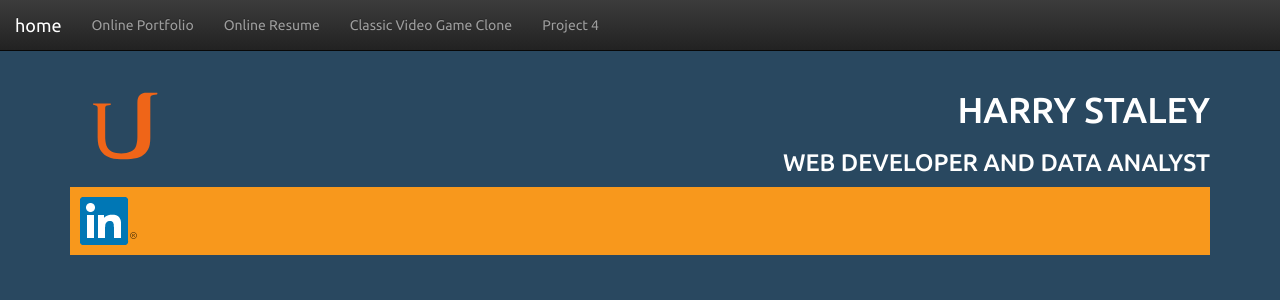
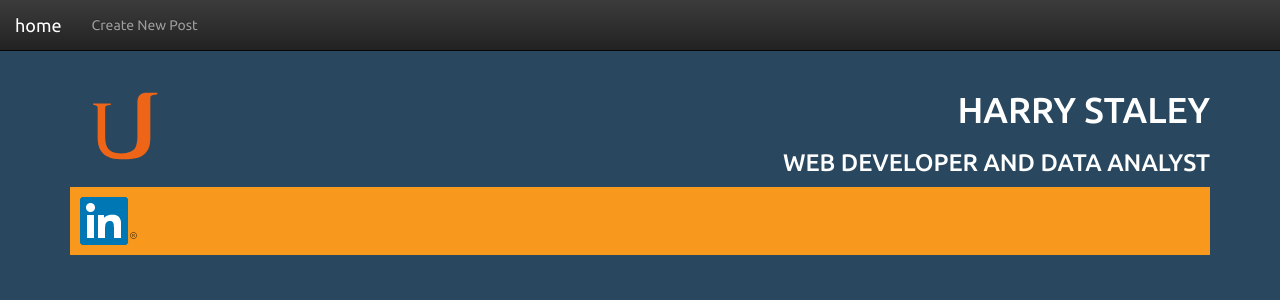
Before and after one commit to harrystaley/FSND_Multi_User_Blog, a Python web app: template templates/post.html in a window 1280 px wide. Shown: the top 300 px of the page. Run offline with Jinja, Linux system fonts and the light colour scheme; the template is opened without the code that fills it, so the values that code supplies are empty; some libraries are stand-ins or nearby versions.

Commit message:
FEAT: updated nav for the blog

```diff
--- a/templates/base.html
+++ b/templates/base.html
@@ -29,18 +29,13 @@
           <span class="icon-bar"></span>
           <span class="icon-bar"></span>
         </button>
-        <a class="navbar-brand" href="#main">home</a>
+        <a class="navbar-brand" href="/">home</a>
       </div>
       <div class="collapse navbar-collapse" id="Navbar">
 
         <ul class="nav navbar-nav">
-          <li><a href="#portfolio">Online Portfolio</a>
-          </li>
-          <li><a href="#resume">Online Resume</a>
-          </li>
-          <li><a href="#videogame">Classic Video Game Clone</a>
-          </li>
-          <li><a href="#project4">Project 4</a>
+          <li>
+            <a href="/newpost">Create New Post</a>
           </li>
         </ul>
 
```
